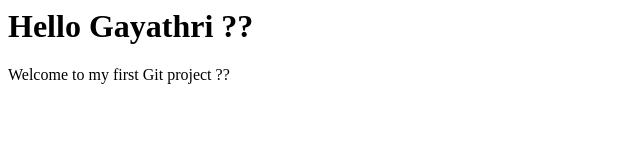
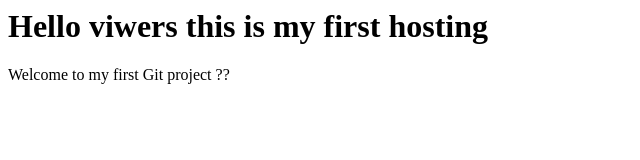
Before and after one commit to Gayathridhandapani87/mywesite, a plain HTML site: page index.html in a window 1280 px wide. Shown: the whole page, without its empty margins (0-640 px from the left). Drawn offline with Linux system fonts and the light colour scheme.

Commit message:
Update index.html

```diff
--- a/index.html
+++ b/index.html
@@ -1,2 +1,2 @@
-<html><head><title>My Site</title></head><body><h1>Hello Gayathri ??</h1><script src="script.js"></script></body></html>
+<html><head><title>My Site</title></head><body><h1>Hello viwers this is my first hosting</h1><script src="script.js"></script></body></html>
 <p>Welcome to my first Git project ??</p>
```
